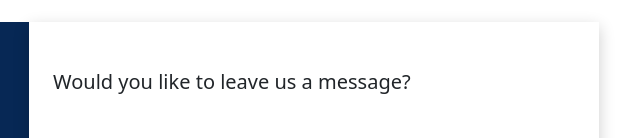
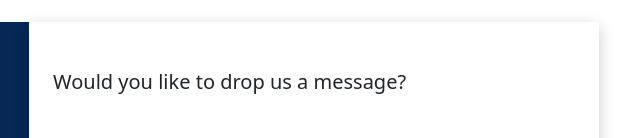
Before and after one commit to Danozone/dikakingsproperties, a website: page contact.html in a window 1280 px wide. Shown: the part 652-790 px from the top of the page, 611-1251 px from the left. Drawn offline with nearby package versions, Linux system fonts and the light colour scheme.

Commit message:
changed contact message

```diff
--- a/contact.html
+++ b/contact.html
@@ -114,7 +114,7 @@
 
                 <div class="col-sm-12 col-md-6 form ps-4 pt-5 ">
                   <div class="contact">
-                    <h2 class="fs-5 pb-4">Would you like to leave us a message?</h2>
+                    <h2 class="fs-5 pb-4">Would you like to drop us a message?</h2>
                   </div>
 
                   <div>
```
